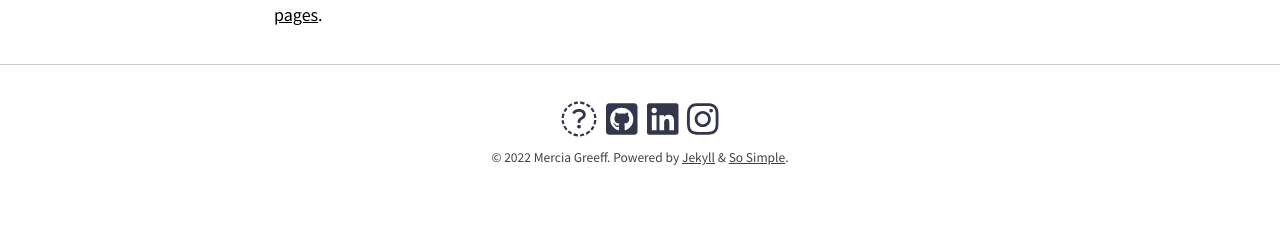
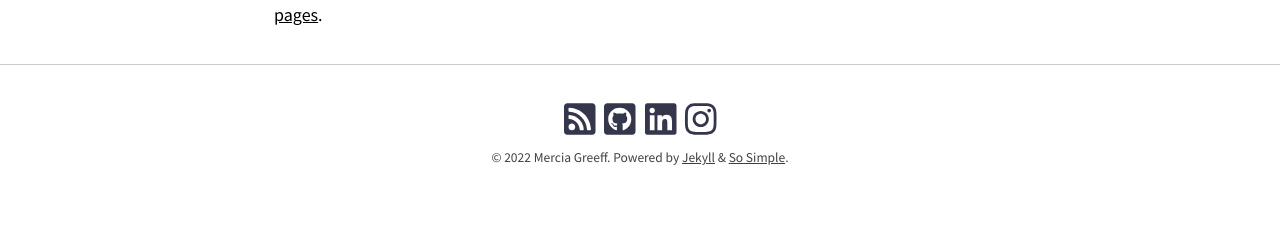
Before and after one commit to merciagreeff/merciagreeff.github.io, a Jekyll site: the page built from index.md, in a window 1280 px wide. Shown: the part 838-1075 px from the top of the page. Built offline with Jekyll 4.4.1, drawn with Linux system fonts in a browser that asks for light colours; nearby versions of some CDN libraries.

Commit message:
Update _config.yml

```diff
--- a/_config.yml
+++ b/_config.yml
@@ -105,7 +105,7 @@ author:
 footer_links:
   - title: Feed
     url: atom.xml
-    icon: fab fa-rss-square
+    icon: fas fa-rss-square
   - title: GitHub
     url: https://github.com/merciagreeff
     icon: fab fa-github-square
```
